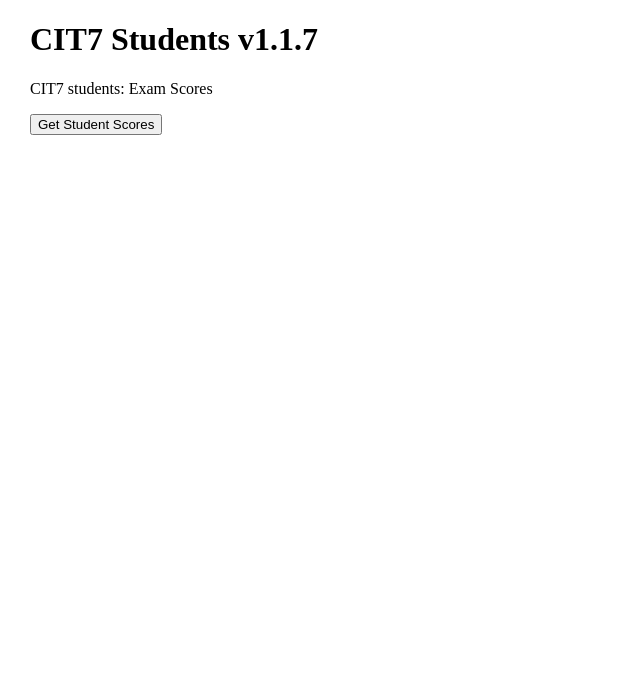
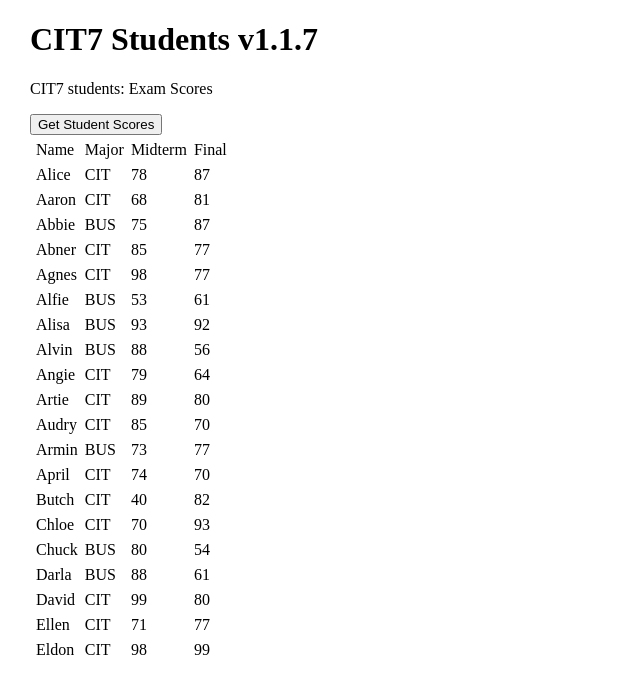
Before and after one commit to butterbros23445/butterbros23445.github.io, a plain HTML site: page index.html in a window 1280 px wide. Both pictures are taken after a click on the button "Get Student Scores". Shown: the whole page, without its empty margins (0-640 px from the left). Drawn offline with Linux system fonts and the light colour scheme.

Commit message:
Update index.html

```diff
--- a/index.html
+++ b/index.html
@@ -20,7 +20,7 @@
 			if(response.ok) {
 				var data = await response.json();
 				console.log(data)
-				var dataCIT =  data.filter( (data2) => data2.major === CIT );
+				var dataCIT =  data.filter( (data2) => data2.major === 'CIT' );
 				console.log(dataCIT)
 
 				var tableContents = "<table cellspacing='5'>"
```
